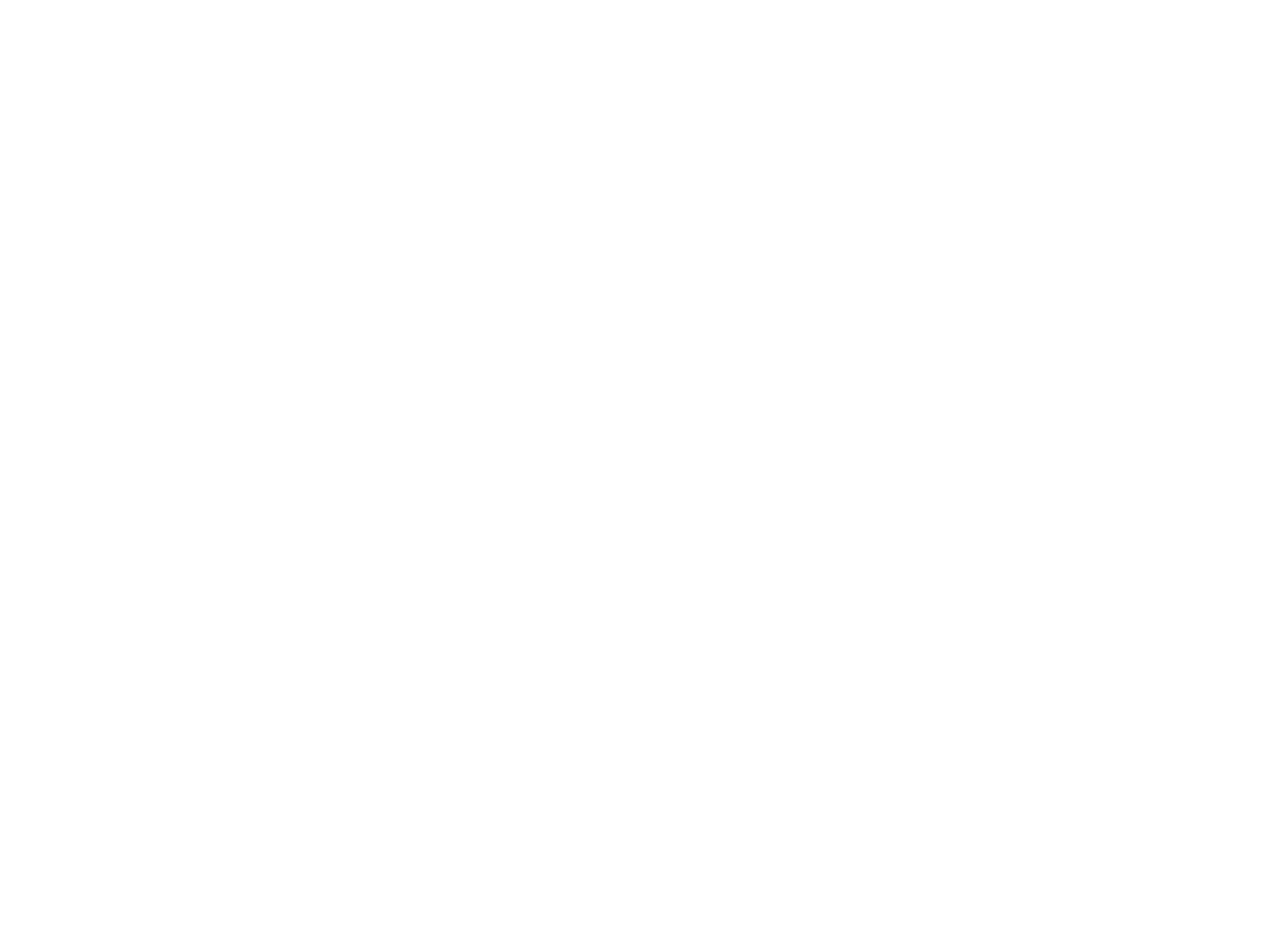
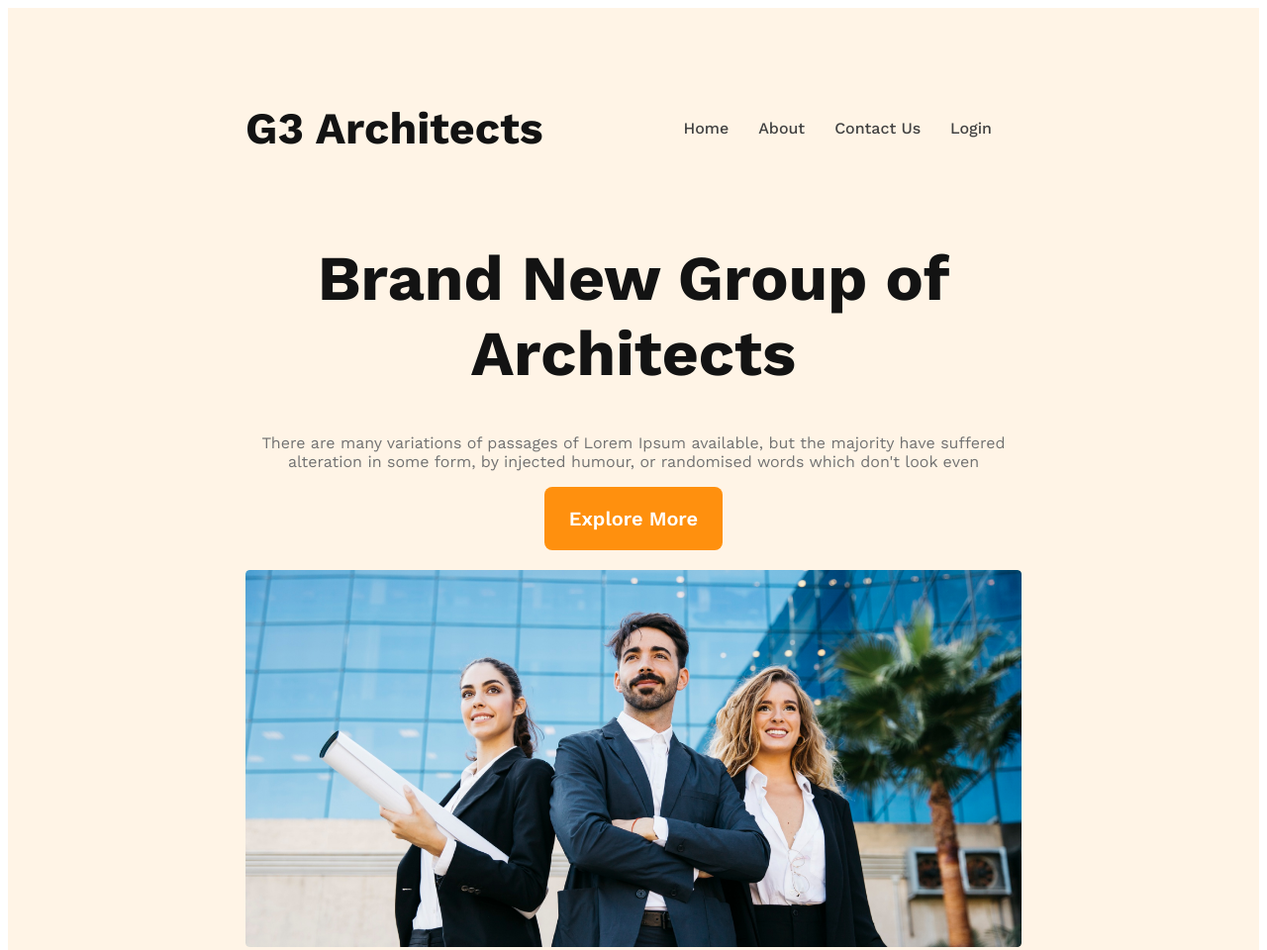
Before and after one commit to azizul96/ArchitectsProject, a plain HTML site: page index.html in a window 1280 px wide. Shown: the top 960 px of the page at 99% size. Before the commit the page ends 800 px from the top, so only its background shows below. Drawn offline with nearby package versions, Linux system fonts and the light colour scheme.

Commit message:
banner and nav added

```diff
--- a/index.html
+++ b/index.html
@@ -4,9 +4,35 @@
     <meta charset="UTF-8">
     <meta name="viewport" content="width=device-width, initial-scale=1.0">
     <title>Document</title>
+    <link rel="preconnect" href="https://fonts.googleapis.com">
+    <link rel="preconnect" href="https://fonts.gstatic.com" crossorigin>
+    <link href="https://fonts.googleapis.com/css2?family=Lato:wght@300;400;700;900&family=Open+Sans:wght@400;700;800&family=Work+Sans:wght@400;500;600;700;800&display=swap" rel="stylesheet">
     <link rel="stylesheet" href="style.css">
 </head>
 <body>
-
+    <header>
+        <nav>
+            <h3 class="nav-title">G3 Architects</h3>
+            <ul>
+                <li><a href="">Home</a></li>
+                <li><a href="">About</a></li>
+                <li><a href="">Contact Us</a></li>
+                <li><a href="">Login</a></li>
+            </ul>
+        </nav>
+        <div class="banner">
+            <div class="banner-content">
+                <h1 class="banner-title">
+                    Brand New
+                    Group of Architects
+                </h1>
+                <p class="banner-description">
+                    There are many variations of passages of Lorem Ipsum available, but the majority have suffered alteration in some form, by injected humour, or randomised words which don't look even
+                </p>
+                <button class="btn-primary">Explore More</button>
+            </div>
+            <img src="./images/banner.png" alt="">
+        </div>
+    </header>
 </body>
 </html>
--- a/style.css
+++ b/style.css
@@ -0,0 +1,84 @@
+*{
+    font-family: 'Work Sans', sans-serif;
+}
+header{
+    background: rgba(255, 144, 14, 0.10);
+    padding: 50px 240px;
+
+}
+nav{
+    display: flex;
+    justify-content: space-between;
+    align-items: center;
+}
+.nav-title{
+    color: #131313;
+    font-size: 2.8rem;
+    font-weight: 700;
+}
+nav > ul{
+    display: flex;
+}
+nav li{
+    list-style: none;
+    margin-right: 30px;
+    font-weight: 500;
+    font-size: 1rem;
+}
+nav li a{
+    text-decoration: none;
+    color: #424242;
+}
+
+/*  */
+.banner-content{
+    max-width: 800px;
+    text-align: center;
+    margin: 0 auto;
+}
+.banner-title{
+    color: #131313;
+    font-size: 4rem;
+    font-weight: 700;
+}
+.banner-description{
+    color: #727272;
+    font-size: 1rem;
+    font-weight: 400;
+}
+.btn-primary{
+    background-color: #FF900E;
+    color: #fff;
+    border-radius: 8px;
+    padding: 20px 25px;
+    font-size: 1.25rem;
+    font-weight: 600;
+    cursor: pointer;
+    border: 0;
+}
+.banner img{
+    width: 100%;
+    margin-top: 20px;
+}
+
+
+
+/* Responsive Style for Mobile */
+@media screen and (max-width: 576px) {
+    header{
+        padding: 20px;
+    }
+    nav{
+        flex-direction: column;
+    }
+}
+
+/* Responsive Style for tablet  */
+@media screen and (min-width: 576px) and (max-width: 960px) {
+    header{
+        padding: 50px;
+    }
+    nav{
+        flex-direction: column;
+    }
+}
```
Also changed, not shown: images/architect.png (added), images/banner.png (added), images/icons/customers.png (added), images/icons/email.png (added), images/icons/projects.png (added), images/icons/ribon.png (added), images/sponsors/amazon.png (added), images/sponsors/figma.png (added), images/sponsors/google.png (added), images/sponsors/spotify.png (added), images/sponsors/telerama.png (added), images/team1.png (added), images/team2.png (added), images/team3.png (added), 1 more files, 1 other file.
